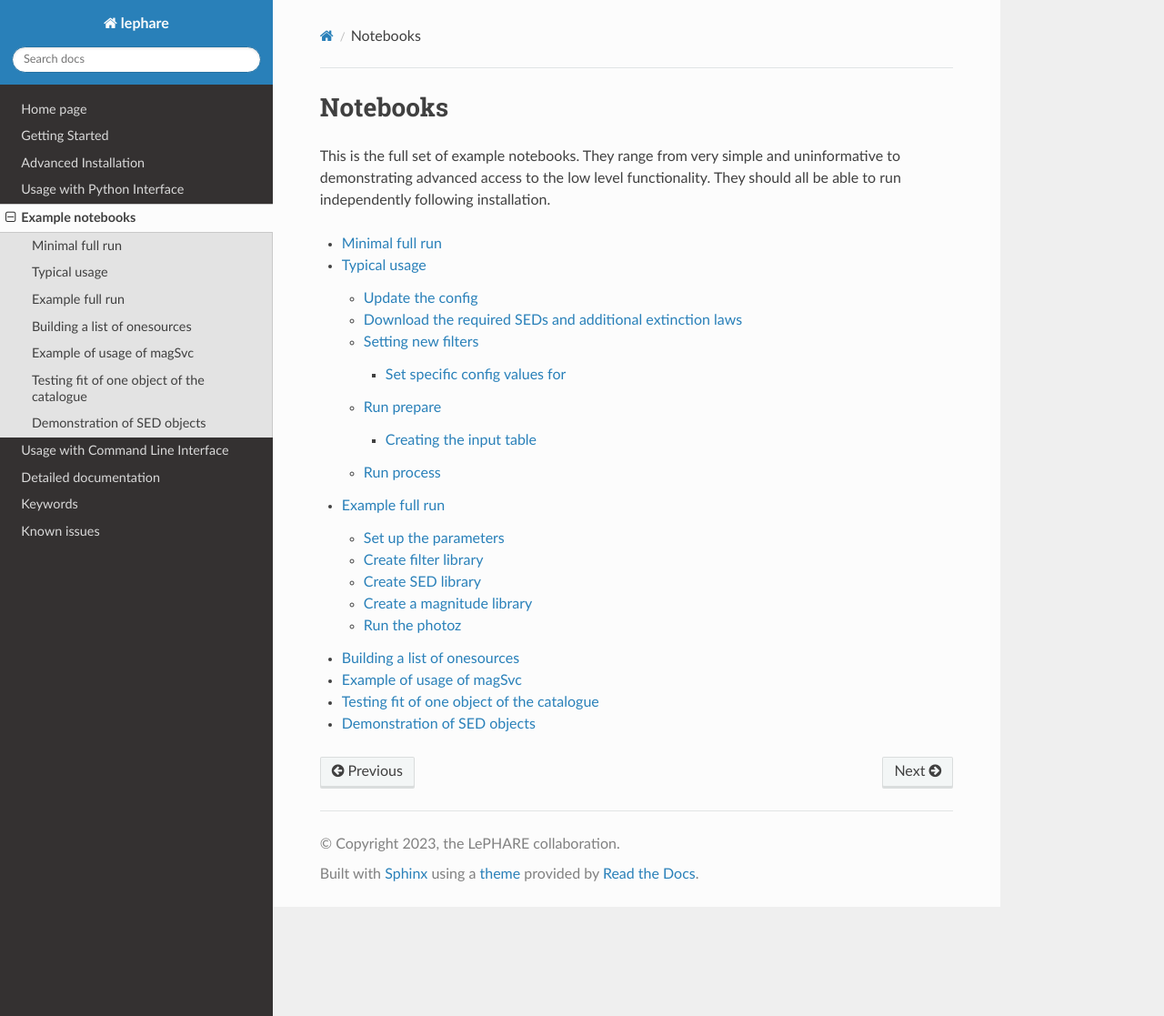
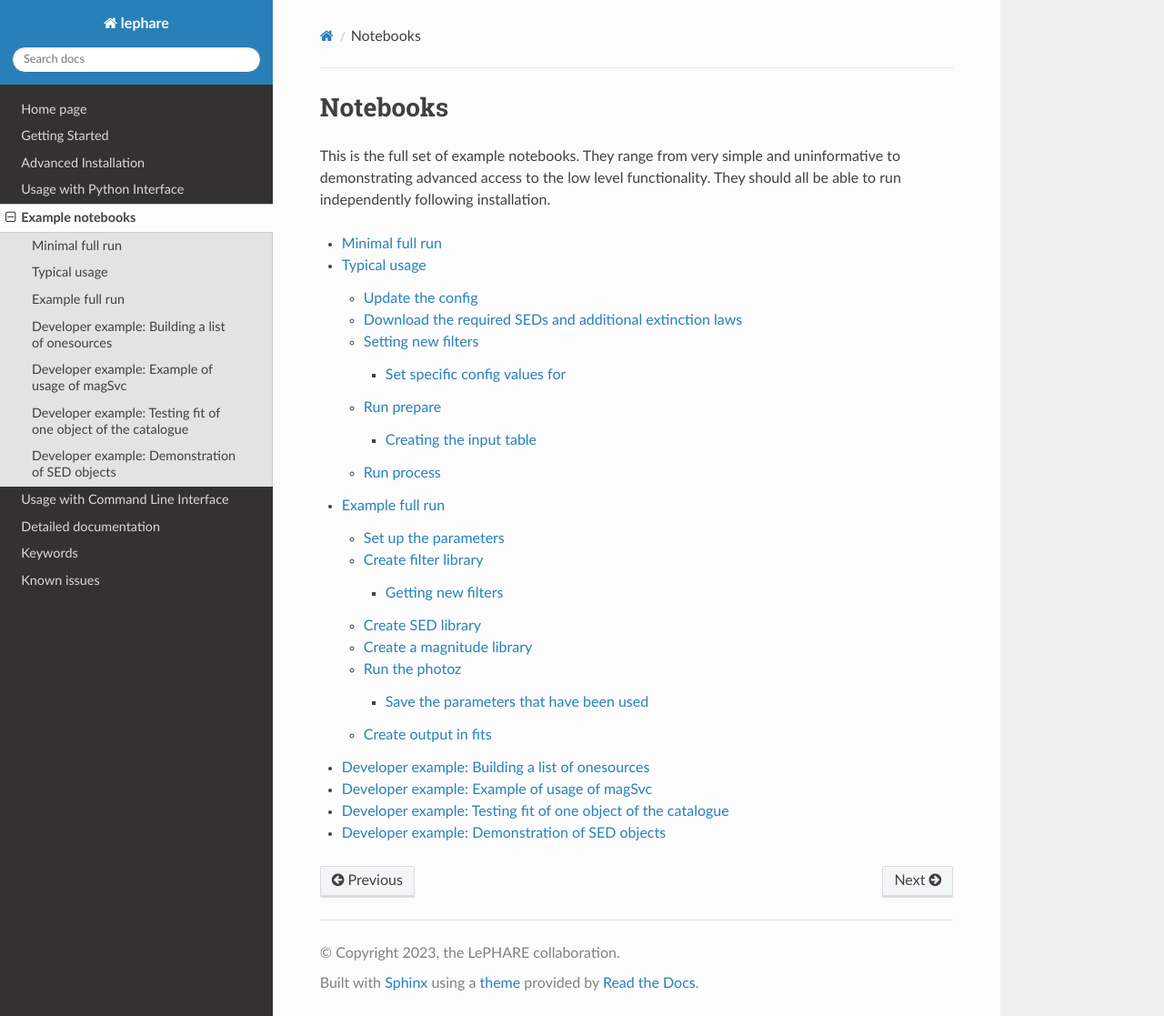
Before and after one commit to lephare-photoz/lephare, a Sphinx documentation site: the page built from docs/notebooks.rst, in a window 1280 px wide and 1117 px high. Shown: the whole window at 91% size. Built offline with Sphinx 7.4.7 and the Read the Docs theme 3.1.0, drawn with Linux system fonts in a browser that asks for light colours; pages that are not in the unit, such as notebooks, are missing from menus.

Commit message:
Lots of changes to notebooks and docs
We have run through the first main notebook examples and called other developer examples

```diff
--- a/docs/notebooks.rst
+++ b/docs/notebooks.rst
@@ -11,10 +11,10 @@ independently following installation.
 
     Minimal full run <notebooks/Minimal_photoz_run>
     Typical usage <notebooks/Typical_use_case>
-    Example full run <notebooks/Example_full_run>
-    Building a list of onesources <notebooks/Building_list_of_onesources>
-    Example of usage of magSvc <notebooks/Example_of_usage_of_magSvc>
-    Data retrieval <notebooks/Data_retrieval>
-    Testing fit of one object of the catalogue <notebooks/Testing_fit_of_one_object_of_the_catalogue>
-    Example of the cosmology class <notebooks/Example_cosmo>
-    Demonstration of SED objects <notebooks/Example_SED_manipulation>
+    Example full run <notebooks/Detailed_run>
+    Developer example: Building a list of onesources <notebooks/Building_list_of_onesources>
+    Developer example: Example of usage of magSvc <notebooks/Example_of_usage_of_magSvc>
+    Developer example: Data retrieval <notebooks/Data_retrieval>
+    Developer example: Testing fit of one object of the catalogue <notebooks/Testing_fit_of_one_object_of_the_catalogue>
+    Developer example: Example of the cosmology class <notebooks/Example_cosmo>
+    Developer example: Demonstration of SED objects <notebooks/Example_SED_manipulation>
```
Also changed, not shown: docs/known_issues.rst (+7 -0 lines), docs/notebooks/Detailed_run.ipynb.
